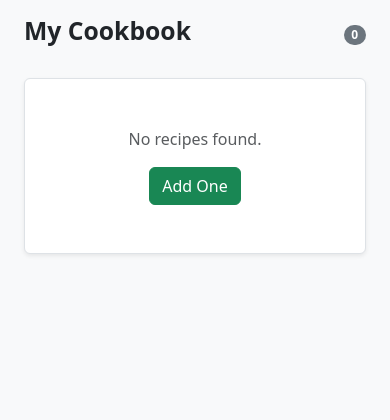
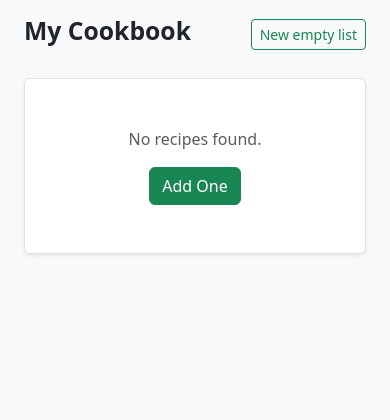
Before and after one commit to WorldStat/kitchen-tool, a Django app: page /recipes/list/ in a window 390 px wide. Shown: the top 420 px of the page. Run offline with Django 4.2, Linux system fonts and the light colour scheme; the visitor is signed in with stand-in values (Sample User, id 1); data that the repository does not hold is empty.

Commit message:
Add mobile 'New empty list' button and fix history link
Show a responsive header on the recipe list: on small screens render a "New empty list" button (links to shopping_list_create), while on large screens keep the recipes count badge. Also fix the shopping history header button to point to shopping_list_create instead of recipe_list so it creates a new shopping list.

```diff
--- a/recipe_project/templates/recipes/recipe_list.html
+++ b/recipe_project/templates/recipes/recipe_list.html
@@ -2,10 +2,14 @@
 
 {% block content %}
 <div class="container pb-5">
-    <div class="d-flex justify-content-between align-items-center mb-4">
-        <h2 class="fw-bold">My Cookbook</h2>
-        <span class="badge bg-secondary rounded-pill">{{ recipes.count }}</span>
-    </div>
+<div class="d-lg-none d-flex justify-content-between align-items-center mb-4">
+    <h2 class="fw-bold">My Cookbook</h2>
+    <a href="{% url 'shopping_list_create' %}" class="btn btn-sm btn-outline-success">New empty list</a>
+</div>
+<div class="d-none d-lg-flex justify-content-between align-items-center mb-4">
+    <h2 class="fw-bold">My Cookbook</h2>
+    <span class="badge bg-secondary rounded-pill">{{ recipes.count }}</span>
+</div>
 
     {% if not recipes %}
         <div class="text-center py-5 border rounded bg-white shadow-sm">
--- a/recipe_project/templates/shopping/history.html
+++ b/recipe_project/templates/shopping/history.html
@@ -10,7 +10,7 @@
             </h2>
             <p class="text-muted small mb-0">Manage your past grocery lists</p>
         </div>
-        <a href="{% url 'recipe_list' %}" class="btn btn-success rounded-pill shadow-sm">
+        <a href="{% url 'shopping_list_create' %}" class="btn btn-success rounded-pill shadow-sm">
             <i class="bi bi-plus-lg"></i> <span class="d-none d-sm-inline">New List</span>
         </a>
     </div>
```
